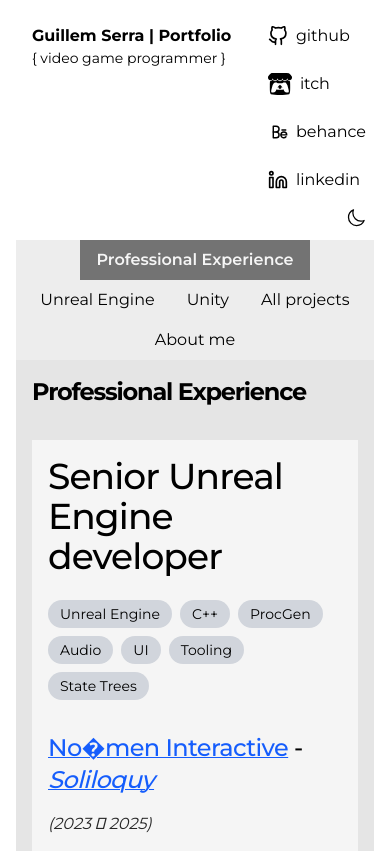
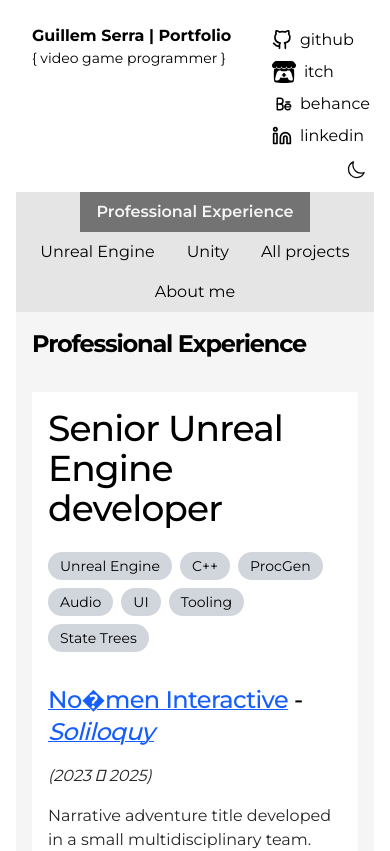
Before and after one commit to guillemsrr/guillemsrr.github.io, a Next.js app: page /professional-experience in a window 390 px wide. Shown: the top 851 px of the page. Built offline with nearby package versions, Linux system fonts and the light colour scheme.

Commit message:
general refactor styles for improved consistency and readability

```diff
--- a/src/app/(header)/external-links.tsx
+++ b/src/app/(header)/external-links.tsx
@@ -3,12 +3,13 @@ import Image from "next/image";
 
 export default function ExternalLinks()
 {
+    const anchorClass = "flex items-center p-1 md:p-2 rounded-lg general-anchor";
     return (
-        <div className={""}>
-            <ul className="font-sm flex flex-col sm:flex-row space-y-2 sm:space-y-0 sm:space-x-2">
+        <div className={"mt-2"}>
+            <ul className="font-sm flex flex-col sm:flex-row space-y-0 md:space-y-2">
                 <li>
                     <a
-                        className="flex items-center p-2 rounded-lg general-anchor"
+                        className={anchorClass}
                         rel="noopener noreferrer"
                         target="_blank"
                         href="https://github.com/guillemsrr"
@@ -21,7 +22,7 @@ export default function ExternalLinks()
                 </li>
                 <li>
                     <a
-                        className="flex items-center p-2 rounded-lg general-anchor"
+                        className={anchorClass}
                         rel="noopener noreferrer"
                         target="_blank"
                         href="https://guillem-serra.itch.io/"
@@ -38,7 +39,7 @@ export default function ExternalLinks()
                 </li>
                 <li>
                     <a
-                        className="flex items-center p-2 rounded-lg general-anchor"
+                        className={anchorClass}
                         rel="noopener noreferrer"
                         target="_blank"
                         href="https://www.behance.net/guillemserra"
@@ -56,7 +57,7 @@ export default function ExternalLinks()
                 </li>
                 <li>
                     <a
-                        className="flex items-center p-2 rounded-lg general-anchor"
+                        className={anchorClass}
                         rel="noopener noreferrer"
                         target="_blank"
                         href="https://www.linkedin.com/in/guillemserralorenz/"
--- a/src/app/(professional-experience)/experienceEntry.tsx
+++ b/src/app/(professional-experience)/experienceEntry.tsx
@@ -50,7 +50,7 @@ export async function ExperienceEntry({
 
     return (
         <div className={"prose mb-8 md:mb-10"}>
-            <div className={"grid grid-cols-1 md:grid-cols-1 md:gap-2 bg-neutral-100 dark:bg-neutral-700 px-4 md:px-8 md: pb-4 md:pb-8"}>
+            <div className={"grid grid-cols-1 md:grid-cols-1 md:gap-2 bg-white dark:bg-neutral-700 px-4 md:px-8 md: pb-4 md:pb-8"}>
                 <div>
                     <h1>{title} </h1>
                     {experience.tags && (
--- a/src/app/(projects)/(packages)/descriptionProject.tsx
+++ b/src/app/(projects)/(packages)/descriptionProject.tsx
@@ -20,7 +20,7 @@ export async function DescriptionProject({
 
     return (
         <div className={"mb-8"}>
-            <div className={"grid grid-cols-1 md:grid-cols-2 md:gap-8 bg-neutral-200 dark:bg-neutral-700 md:px-2 md:py-4"}>
+            <div className={"grid grid-cols-1 md:grid-cols-2 md:gap-8 bg-white dark:bg-neutral-700 md:px-2 md:py-4"}>
                 <div className={"flex items-center"}>
                     <div className={"prose py-2 px-4 md:px-8"}>
                         <h2 className={"!mt-0"}>{project.title}</h2>
--- a/src/app/(projects)/projects/projects.tsx
+++ b/src/app/(projects)/projects/projects.tsx
@@ -37,24 +37,24 @@ export function Projects({projects}: { projects: Project[] })
     }, [activeFilter, projects]);
 
     return (
-        <>
-
-            <div className="mb-6 flex flex-wrap gap-2 sm:gap-4">
+        <div className={""}>
+            <div className={"px-2 bg-neutral-50 dark:bg-neutral-700"}>
+                {/*<h2 className={"pb-1"}>Filters:</h2>*/}
+                <div className={"mb-6 flex flex-wrap gap-2 sm:gap-4 p-2 "}>
                     {FILTERS.map(filter => (
-
                         <button
                             key={filter}
                             onClick={() => setActiveFilter(filter)}
                             className={`px-2 py-1 sm:px-4 sm:py-2 text-sm sm:text-base rounded-lg transition-colors duration-200 ${
-
                                 activeFilter === filter
                                     ? 'bg-gray-900 dark:bg-gray-100 text-white dark:text-gray-900'
-                                : 'text-gray-900 dark:text-gray-100 hover:bg-gray-300 dark:hover:bg-gray-500 bg-gray-200 dark:bg-gray-700'
+                                    : 'text-gray-900 dark:text-gray-100 hover:bg-gray-400 dark:hover:bg-gray-500 bg-gray-300 dark:bg-gray-800'
                             }`}
                         >
                             {filter}
                         </button>
                     ))}
+                </div>
             </div>
 
             <div className="grid grid-cols-1 md:grid-cols-3 gap-x-4 gap-y-6 items-start">
@@ -62,6 +62,6 @@ export function Projects({projects}: { projects: Project[] })
                     <ProjectCard key={project.slug} project={project}/>
                 ))}
             </div>
-        </>
+        </div>
     );
 }
--- a/src/app/about/about.mdx
+++ b/src/app/about/about.mdx
@@ -16,7 +16,7 @@ GPA: 8.1/10
 Studied the game development pipeline in general, with a focus on both technical and creative disciplines.
 Covered programming, physics, AI, networking, game/level design, 3D modeling, animation, UI/UX, production methodologies, and legal aspects of game development.
 
-**- B.A. Industrial Engineering**
+**- B.E Industrial Engineering**
 Universitat Politècnica de Catalunya (UPC)
 *2013 – 2016*
 *(Unfinished, dropped out to focus on my passion)*
--- a/src/app/layout.tsx
+++ b/src/app/layout.tsx
@@ -27,10 +27,10 @@ function Structure({children}: { children: ReactNode })
     return (
         <main className="mt-4 md:mt-4 flex flex-col">
             <Header/>
-            <div className={'mt-1 md:mt-4 bg-[#ededed] dark:bg-neutral-900'}>
+            <div className={'mt-1 md:mt-4 bg-neutral-200 dark:bg-neutral-900'}>
                 <Navbar/>
             </div>
-            <div className={'bg-neutral-200 dark:bg-neutral-800'}>
+            <div className={'bg-neutral-100 dark:bg-neutral-800'}>
                 <div className={"mx-4 md:mx-10 my-4 md:my-8"}>
                     {children}
                 </div>
--- a/src/components/navbar.tsx
+++ b/src/components/navbar.tsx
@@ -17,7 +17,7 @@ export function Navbar()
 
     return (
         <nav className="w-full">
-            <div className="flex flex-row flex-wrap items-center justify-center md:justify-start">
+            <div className={"flex flex-row flex-wrap items-center justify-center md:justify-start"}>
                 {links.map(({href, label}) =>
                 {
                     let isActive = pathname.includes(href);
--- a/src/global.css
+++ b/src/global.css
@@ -32,7 +32,7 @@ a.general-anchor:hover
 
 button.general-button:hover
 {
-    @apply bg-neutral-200 dark:bg-neutral-700 transition-colors;
+    @apply bg-neutral-300 dark:bg-neutral-700 transition-colors;
 }
 
 .anchor:hover
```
Lines whose indentation alone changed are shown as unchanged.
